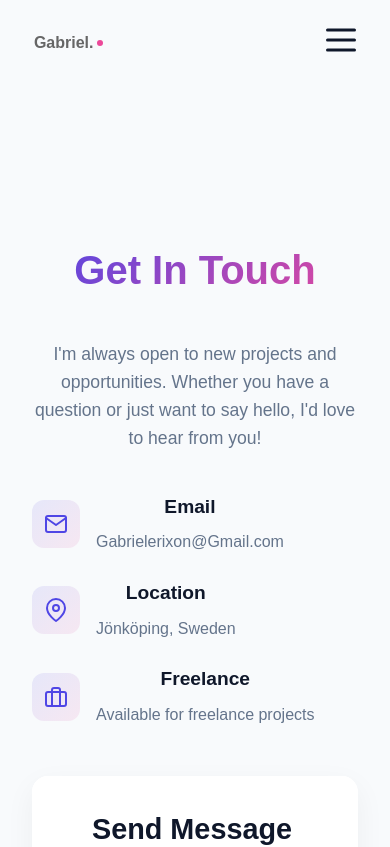
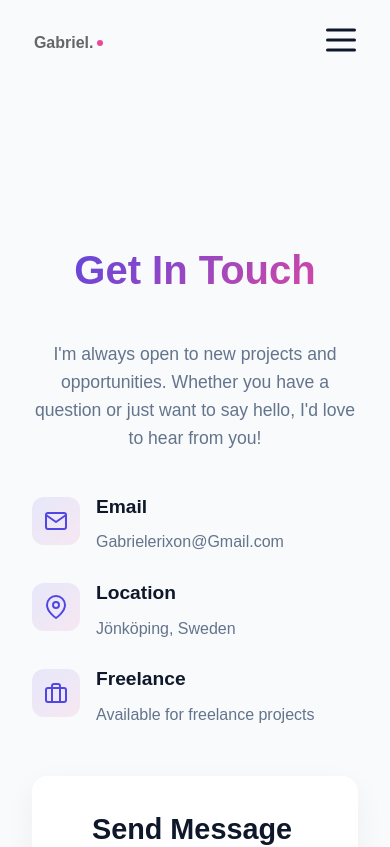
Before and after one commit to Gabrielerixon/my-portfolio, a React (Create React App) app in the folder client/: page /contact in a window 390 px wide. Shown: the top 847 px of the page. Built offline with nearby package versions, Linux system fonts and the light colour scheme.

Commit message:
fixes for mobile

```diff
--- a/client/src/pages/Contact.css
+++ b/client/src/pages/Contact.css
@@ -93,6 +93,8 @@
   font-size: 1.2rem;
   font-weight: 600;
   color: #0f172a;
+  display: block; /* Ensure block-level display */
+  width: 100%; /* Take full width */
 }
 
 .method-details p {
@@ -268,6 +270,31 @@
   }
 
   .contact-method {
-    align-items: center;
+    align-items: flex-start; /* Changed from center to flex-start */
+    text-align: left; /* Left-align text */
+  }
+
+  /* Improve method details on mobile */
+  .method-details {
+    flex: 1;
+  }
+
+  /* Center the contact form in its container on mobile */
+  .contact-form {
+    display: flex;
+    flex-direction: column;
+    align-items: center; /* Center form elements horizontally */
+  }
+
+  .form-group,
+  .form-header,
+  .submit-btn {
+    width: 100%; /* Full width */
+    max-width: 400px; /* Maximum width */
+  }
+
+  /* Fix the icon alignment */
+  .method-icon {
+    margin-top: 0.25rem; /* Slight top margin to align with text */
   }
 }
```
